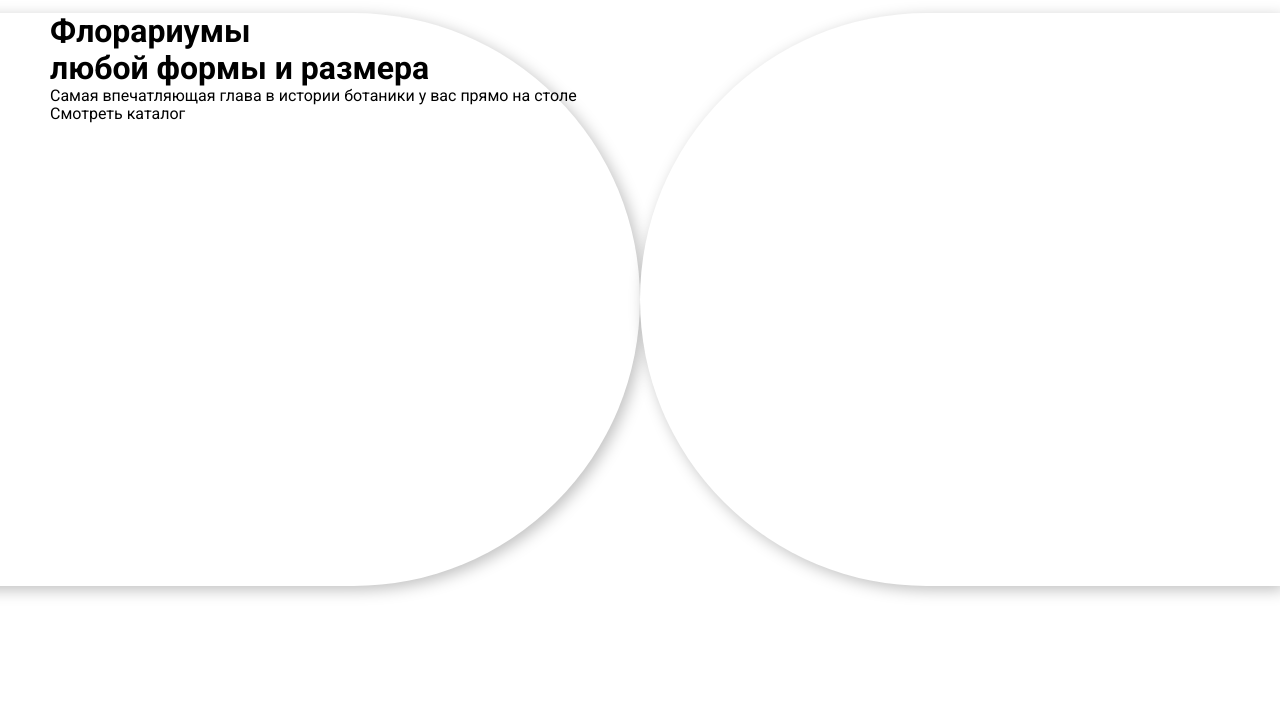
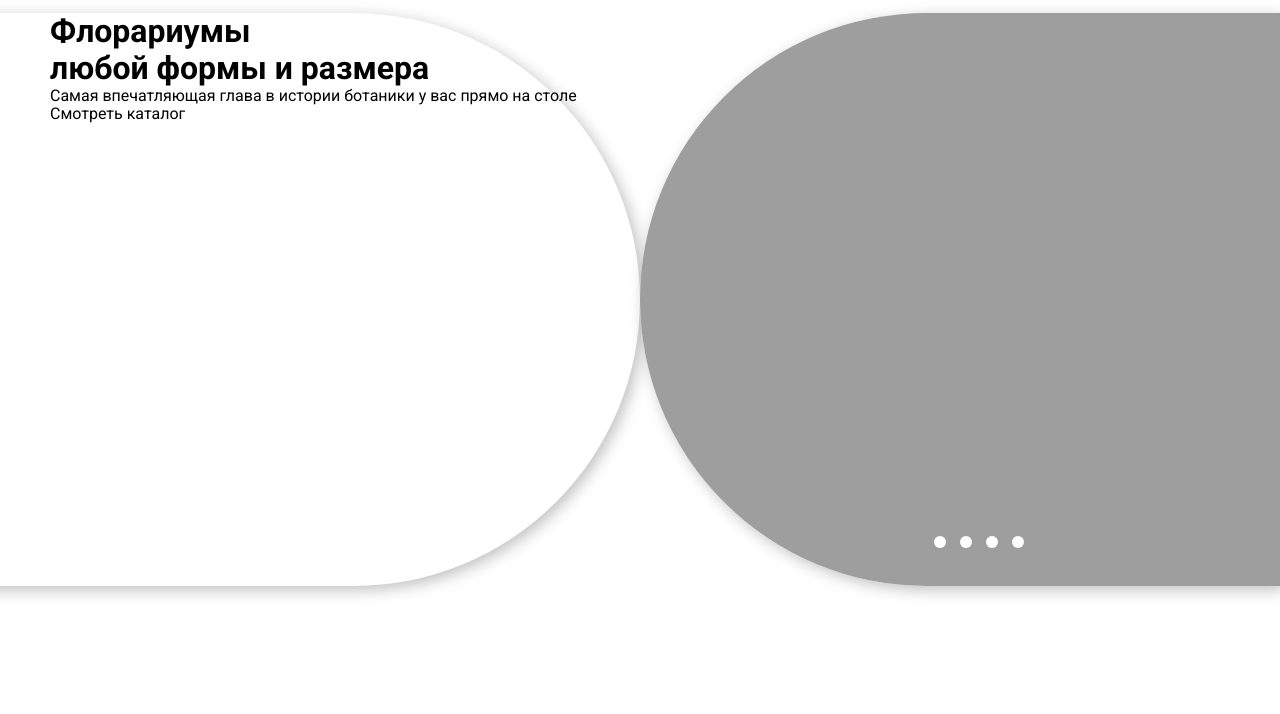
Before and after one commit to ViVlVl/florarium, a plain HTML site: page index.html in a window 1280 px wide. Shown: the part 86-800 px from the top of the page. Drawn offline with Linux system fonts and the light colour scheme; the site is published under a folder, as on GitHub Pages, so addresses that start at the root find nothing.

Commit message:
Add files via upload

```diff
--- a/index.html
+++ b/index.html
@@ -79,7 +79,7 @@
                     <li class="dot"></li>
                     <li class="dot"></li>
                 </ul>
-                <img src="/img/hero_img.jpg" alt="Флорариум" class="hero__slide">
+                <img src="img/hero_img.jpg" alt="Флорариум" class="hero__slide">
             </div>
         </section>
     </div>
```
